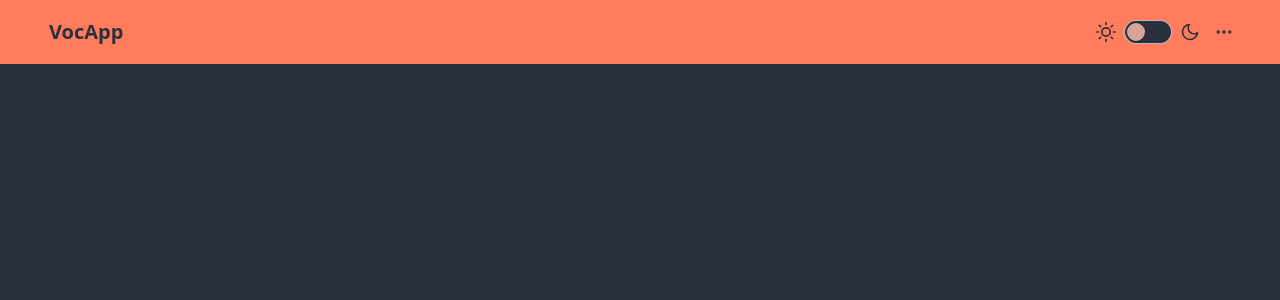
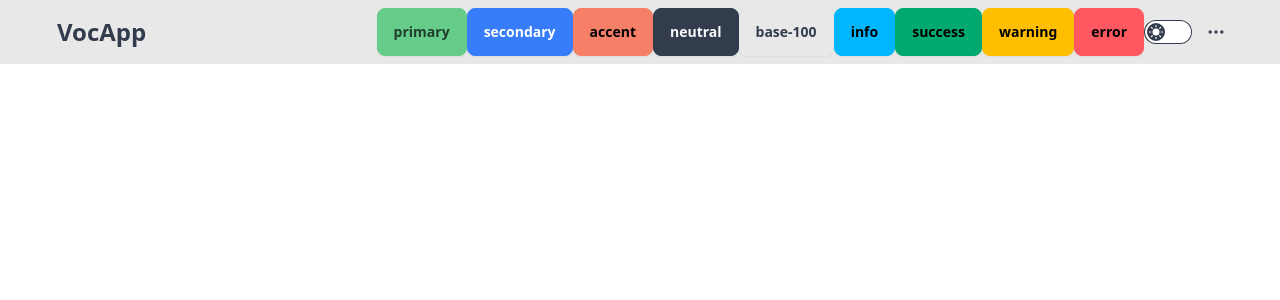
Before and after one commit to aliaydogdu105/vocapp, a React (Vite) app: page / in a window 1280 px wide. Shown: the top 300 px of the page. Built offline with nearby package versions, Linux system fonts and the light colour scheme.

Commit message:
feat: add theme

```diff
--- a/index.html
+++ b/index.html
@@ -1,5 +1,8 @@
 <!DOCTYPE html>
-<html lang="en" data-theme="dim">
+<html
+  lang="en"
+  data-theme="emerald"
+>
   <head>
     <meta charset="UTF-8" />
     <link
--- a/src/components/Navbar.jsx
+++ b/src/components/Navbar.jsx
@@ -1,46 +1,34 @@
 import React from "react";
+import ThemeButton from "./ThemeButton";
+import { useState, useEffect } from "react";
 
 const Navbar = () => {
+  const [isdark, setIsdark] = useState(
+    JSON.parse(localStorage.getItem("isdark"))
+  );
+  useEffect(() => {
+    localStorage.setItem("isdark", JSON.stringify(isdark));
+  }, [isdark]);
   return (
     <div>
-      <div className="navbar bg-secondary text-base-100 px-8">
+      <div className="navbar bg-base-200 px-10">
         <div className="flex-1">
-          <a className="btn btn-ghost text-xl">VocApp</a>
+          <a className="btn btn-ghost text-2xl font-bold">VocApp</a>
         </div>
-        <label className="flex cursor-pointer gap-2">
-          <svg
-            xmlns="http://www.w3.org/2000/svg"
-            width="20"
-            height="20"
-            viewBox="0 0 24 24"
-            fill="none"
-            stroke="currentColor"
-            strokeWidth="2"
-            strokeLinecap="round"
-            strokeLinejoin="round"
-          >
-            <circle cx="12" cy="12" r="5" />
-            <path d="M12 1v2M12 21v2M4.2 4.2l1.4 1.4M18.4 18.4l1.4 1.4M1 12h2M21 12h2M4.2 19.8l1.4-1.4M18.4 5.6l1.4-1.4" />
-          </svg>
-          <input
-            type="checkbox"
-            value="synthwave"
-            className="toggle theme-controller"
-          />
-          <svg
-            xmlns="http://www.w3.org/2000/svg"
-            width="20"
-            height="20"
-            viewBox="0 0 24 24"
-            fill="none"
-            stroke="currentColor"
-            strokeWidth="2"
-            strokeLinecap="round"
-            strokeLinejoin="round"
-          >
-            <path d="M21 12.79A9 9 0 1 1 11.21 3 7 7 0 0 0 21 12.79z"></path>
-          </svg>
-        </label>
+
+        {/* Colors */}
+        <button className="btn btn-primary">primary</button>
+        <button className="btn btn-secondary">secondary</button>
+        <button className="btn btn-accent">accent</button>
+        <button className="btn btn-neutral">neutral</button>
+        <button className="btn btn-base-100">base-100</button>
+        <button className="btn btn-info">info</button>
+        <button className="btn btn-success">success</button>
+        <button className="btn btn-warning">warning</button>
+        <button className="btn btn-error">error</button>
+        {/* Colors */}
+
+        <ThemeButton isdark={isdark} setIsdark={setIsdark} />
         <div className="flex-none">
           <button className="btn btn-square btn-ghost">
             <svg
--- /dev/null
+++ b/src/components/ThemeButton.jsx
@@ -0,0 +1,48 @@
+import React from "react";
+
+const ThemeButton = ({ isdark, setIsdark }) => {
+  return (
+    <div>
+      <label className="cursor-pointer grid place-items-center">
+        <input
+          type="checkbox"
+          value="night"
+          className="toggle theme-controller bg-base-content row-start-1 col-start-1 col-span-2"
+          checked={isdark}
+          onChange={() => setIsdark(!isdark)}
+        />
+        <svg
+          className="col-start-1 row-start-1 stroke-base-100 fill-base-100"
+          xmlns="http://www.w3.org/2000/svg"
+          width="14"
+          height="14"
+          viewBox="0 0 24 24"
+          fill="none"
+          stroke="currentColor"
+          strokeWidth="2"
+          strokeLinecap="round"
+          strokeLinejoin="round"
+        >
+          <circle cx="12" cy="12" r="5" />
+          <path d="M12 1v2M12 21v2M4.2 4.2l1.4 1.4M18.4 18.4l1.4 1.4M1 12h2M21 12h2M4.2 19.8l1.4-1.4M18.4 5.6l1.4-1.4" />
+        </svg>
+        <svg
+          className="col-start-2 row-start-1 stroke-base-100 fill-base-100"
+          xmlns="http://www.w3.org/2000/svg"
+          width="14"
+          height="14"
+          viewBox="0 0 24 24"
+          fill="none"
+          stroke="currentColor"
+          strokeWidth="2"
+          strokeLinecap="round"
+          strokeLinejoin="round"
+        >
+          <path d="M21 12.79A9 9 0 1 1 11.21 3 7 7 0 0 0 21 12.79z"></path>
+        </svg>
+      </label>
+    </div>
+  );
+};
+
+export default ThemeButton;
--- a/tailwind.config.js
+++ b/tailwind.config.js
@@ -6,6 +6,6 @@ export default {
   },
   plugins: [require("daisyui")],
   daisyui: {
-    themes: ["cupcake", "dim"],
+    themes: ["emerald", "night"],
   },
 };
```
